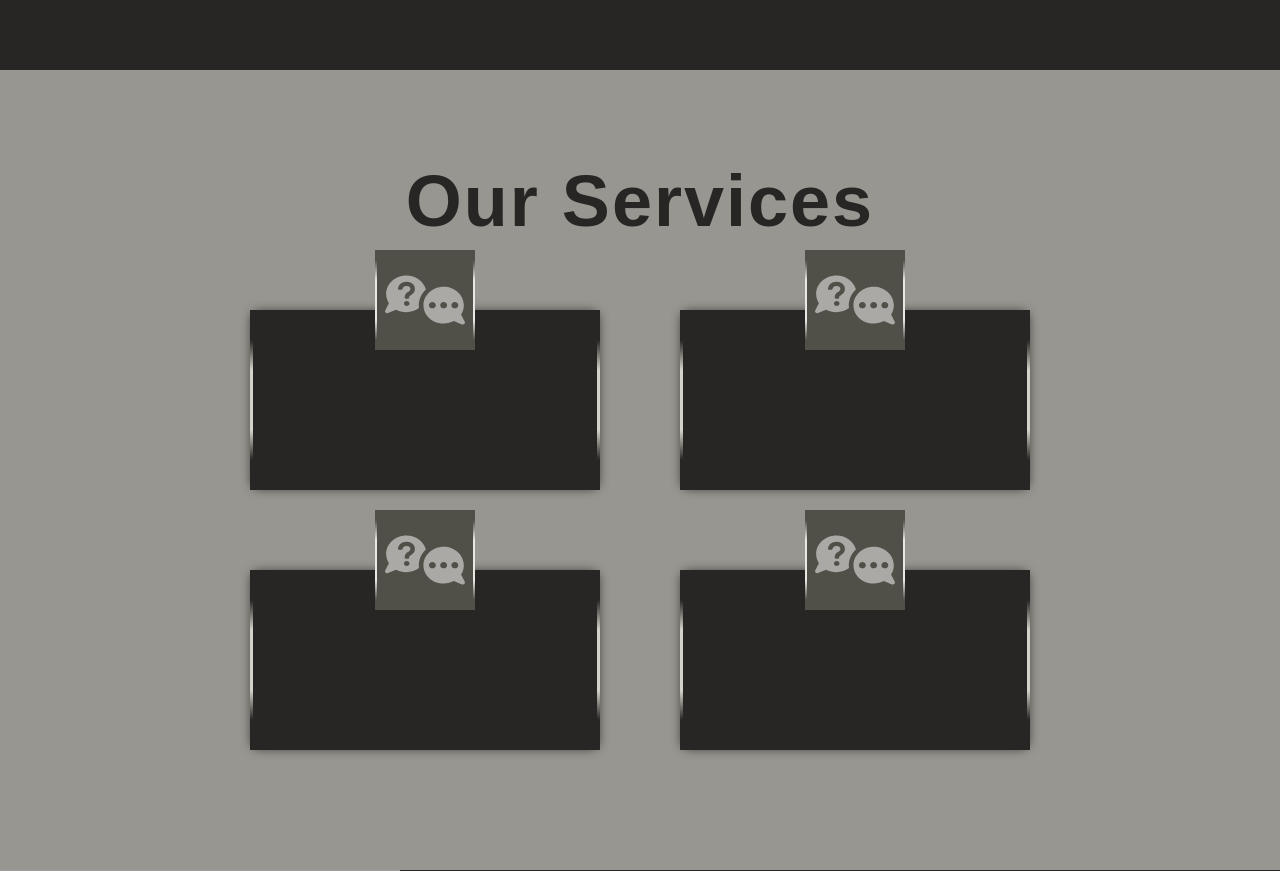
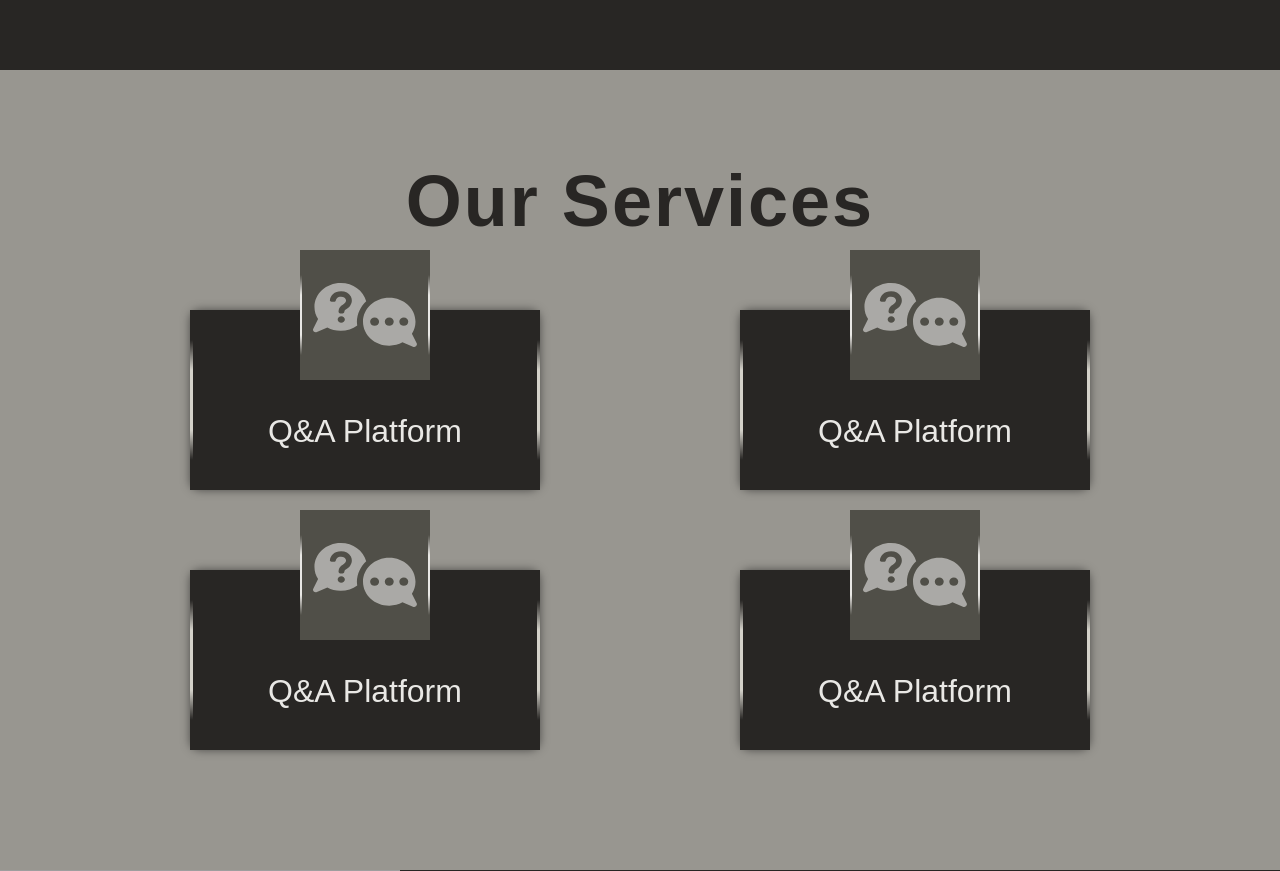
Before and after one commit to Ritvik2205/IntimateQ, a Flask app: page / in a window 1280 px wide. Shown: the part 810-1681 px from the top of the page. Run offline with Flask 3, Linux system fonts and the light colour scheme; some libraries are stand-ins or nearby versions; some web fonts are replaced; grey boxes are pictures that could not be loaded.

Commit message:
adding sevices - content

```diff
--- a/website/static/styles.css
+++ b/website/static/styles.css
@@ -158,7 +157,7 @@ body {
     padding: 80px 40px;
     justify-content: center;
     align-items: center;
-    gap: 80px;
+    gap: 80px 200px;
 }
 
 .service {
@@ -224,8 +223,8 @@ body {
     top: -60px;
     left: 50%;
     transform: translateX(-50%);
-    width: 100px;
-    height: 100px;
+    width: 130px;
+    height: 130px;
     background: var(--tertiary-color);
     transition: 0.5s;
     z-index: 10;
@@ -288,6 +287,49 @@ body {
     opacity: 1;
 }
 
+.service .content {
+    color: var(--bg-secondary-color);
+    position: absolute;
+    width: 100%;
+    height: 100%;
+    display: flex;
+    flex-direction: column;
+    justify-content: center;
+    align-items: flex-end;
+    overflow: hidden;
+}
+
+.service .content .details {
+    padding: 30px 20px;
+    text-align: center;
+    width: 100%;
+    transition: 0.5s;
+    transform: translateY(70px);
+}
+
+.service:hover .content .details {
+    transform: translateY(30px);
+}
+
+.service .content .service-title {
+    color: var(--accent-color);
+    font-size: 2rem;
+    font-weight: 500;
+    line-height: 1.2rem;
+    margin-bottom: 20px;
+}
+
+.service .content .service-description {
+    opacity: 0;
+    transition: 0.5s;
+    font-size: 1.5rem;
+    font-weight: 250;
+}
+
+.service:hover .content .service-description {
+    opacity: 1;
+}
+
 #doctors {
     background-color: var(--bg-primary-color);
     height: 100vh;
--- a/website/templates/index.html
+++ b/website/templates/index.html
@@ -41,8 +41,10 @@
                         <img src="../static/assets/qna.svg" alt="doctor">
                     </div>
                     <div class="content">
+                        <div class="details">
                             <div class="service-title">Q&A Platform</div>
                             <div class="service-description">Consult with our doctors and get the best advice</div>
+                        </div>
                     </div>
                 </div>
                 <div class="service">
@@ -51,8 +53,10 @@
                         <img src="../static/assets/qna.svg" alt="doctor">
                     </div>
                     <div class="content">
+                        <div class="details">
                             <div class="service-title">Q&A Platform</div>
                             <div class="service-description">Consult with our doctors and get the best advice</div>
+                        </div>
                     </div>
                 </div>
                 <div class="service">
@@ -61,8 +65,10 @@
                         <img src="../static/assets/qna.svg" alt="doctor">
                     </div>
                     <div class="content">
+                        <div class="details">
                             <div class="service-title">Q&A Platform</div>
                             <div class="service-description">Consult with our doctors and get the best advice</div>
+                        </div>
                     </div>
                 </div>
                 <div class="service">
@@ -71,10 +77,13 @@
                         <img src="../static/assets/qna.svg" alt="doctor">
                     </div>
                     <div class="content">
+                        <div class="details">
                             <div class="service-title">Q&A Platform</div>
                             <div class="service-description">Consult with our doctors and get the best advice</div>
                         </div>
                     </div>
+                </div>
+
             </div>
         </section>
 
```
Also changed, not shown: other parts of website/static/styles.css (+15 -16 lines). Lines whose indentation alone changed are shown as unchanged.
